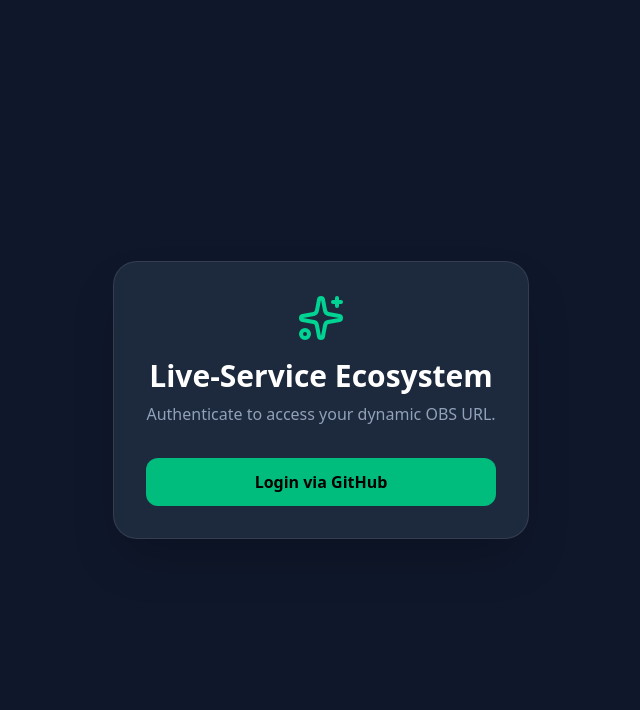
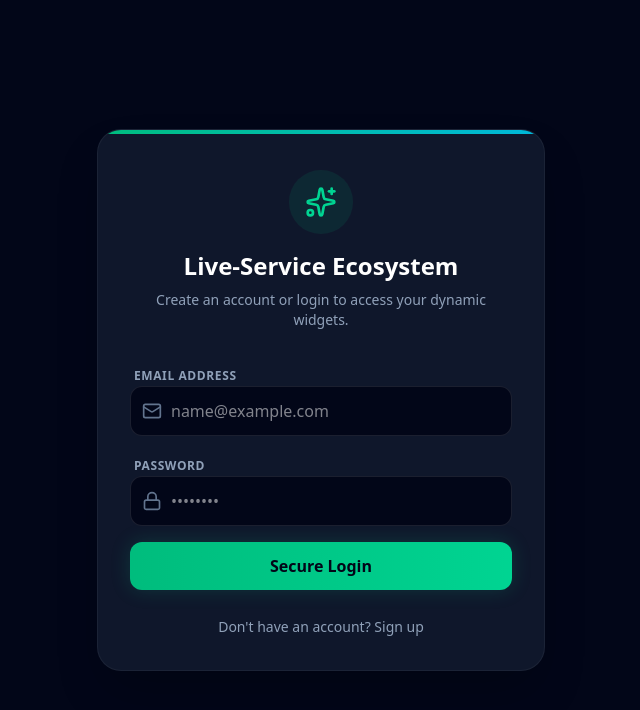
Before and after one commit to SimplyNickish/Animal-Adoption-Rotator, a Next.js app: page / in a window 1280 px wide. Shown: the top 710 px of the page, without its empty margins (319-959 px from the left). Built offline with nearby package versions, Linux system fonts and the light colour scheme; no server answers.

Commit message:
feat: implemented retail email and password authentication

```diff
--- a/src/app/page.tsx
+++ b/src/app/page.tsx
@@ -3,11 +3,19 @@
 import { useState, useEffect } from 'react';
 import { createClient } from '../lib/supabase/client';
 import { motion, AnimatePresence } from 'motion/react';
-import { Settings, Sparkles, AlertTriangle } from 'lucide-react';
+import { Settings, Sparkles, AlertTriangle, Mail, Lock, Loader2 } from 'lucide-react';
 
 export default function Dashboard() {
   const [session, setSession] = useState<any>(null);
   const [widgetId, setWidgetId] = useState<string>('');
+
+  // Auth Form State
+  const [email, setEmail] = useState('');
+  const [password, setPassword] = useState('');
+  const [isLoginFlow, setIsLoginFlow] = useState(true);
+  const [authError, setAuthError] = useState('');
+  const [isLoading, setIsLoading] = useState(false);
+
   const supabase = createClient();
 
   useEffect(() => {
@@ -34,7 +42,6 @@
 
       let finalWidgetId = data?.widget_id;
 
-      // If user doesn't have a widget URL yet, permanently generate one for them
       if (!finalWidgetId) {
         const newUrlId = Math.random().toString(36).substring(2, 12);
         const { data: newRow, error: insertError } = await supabase.from('widgets')
@@ -57,32 +64,113 @@
     }
   };
 
-  const signIn = async () => {
+  const handleAuth = async (e: React.FormEvent) => {
+    e.preventDefault();
+    setAuthError('');
+    setIsLoading(true);
+
     try {
       if (!process.env.NEXT_PUBLIC_SUPABASE_URL) {
-        alert("System Configuration Error: Missing Supabase Analytics Environment Keys. Please verify Vercel environment.");
+        setAuthError("System Configuration Error: Missing Supabase Keys.");
+        setIsLoading(false);
         return;
       }
-      await supabase.auth.signInWithOAuth({
-        provider: 'github',
-        options: { redirectTo: window.location.origin }
-      });
-    } catch (e) {
-      console.error("Auth redirect failed: ", e);
-      alert("Authentication Service is currently unavailable. Contact Administrator.");
+
+      if (isLoginFlow) {
+        const { error } = await supabase.auth.signInWithPassword({ email, password });
+        if (error) setAuthError(error.message);
+      } else {
+        const { error } = await supabase.auth.signUp({ email, password });
+        if (error) {
+          setAuthError(error.message);
+        } else {
+          // Instruct user to check email if Supabase confirmation is active
+          setAuthError("Success! If you don't instantly log in, please check your email for a confirmation link.");
+        }
+      }
+    } catch (err: any) {
+      setAuthError(err.message || "An unexpected error occurred.");
+    } finally {
+      setIsLoading(false);
     }
   };
 
   if (!session) {
     return (
-      <div className="w-full h-full flex flex-col items-center justify-center p-8 bg-slate-900">
-        <motion.div initial={{ opacity: 0, y: 20 }} animate={{ opacity: 1, y: 0 }} className="bg-slate-800 p-8 rounded-3xl text-center max-w-md border border-white/10 shadow-2xl">
-          <Sparkles className="w-12 h-12 text-emerald-400 mx-auto mb-4" />
-          <h1 className="text-3xl font-bold mb-2">Live-Service Ecosystem</h1>
-          <p className="text-slate-400 mb-8">Authenticate to access your dynamic OBS URL.</p>
-          <button onClick={signIn} className="w-full bg-emerald-500 hover:bg-emerald-400 text-black font-bold py-3 px-6 rounded-xl transition-colors">
-            Login via GitHub
+      <div className="w-full min-h-screen flex flex-col items-center justify-center p-8 bg-slate-950">
+        <motion.div initial={{ opacity: 0, y: 20 }} animate={{ opacity: 1, y: 0 }} className="bg-slate-900 p-8 pt-10 rounded-3xl w-full max-w-md border border-white/5 shadow-2xl relative overflow-hidden">
+          <div className="absolute top-0 left-0 w-full h-1 bg-gradient-to-r from-emerald-500 to-cyan-500"></div>
+
+          <div className="text-center mb-8">
+            <div className="inline-flex items-center justify-center w-16 h-16 rounded-full bg-emerald-500/10 mb-4">
+              <Sparkles className="w-8 h-8 text-emerald-400" />
+            </div>
+            <h1 className="text-2xl font-bold text-white mb-2">Live-Service Ecosystem</h1>
+            <p className="text-slate-400 text-sm">Create an account or login to access your dynamic widgets.</p>
+          </div>
+
+          <form onSubmit={handleAuth} className="space-y-4">
+            <div className="space-y-1">
+              <label className="text-xs font-semibold text-slate-400 uppercase tracking-wider pl-1">Email Address</label>
+              <div className="relative">
+                <Mail className="w-5 h-5 text-slate-500 absolute left-3 top-1/2 -translate-y-1/2" />
+                <input
+                  type="email"
+                  autoComplete="email"
+                  value={email}
+                  onChange={(e) => setEmail(e.target.value)}
+                  className="w-full bg-slate-950 border border-white/10 rounded-xl py-3 pl-10 pr-4 text-white focus:outline-none focus:border-emerald-500/50 focus:ring-1 focus:ring-emerald-500/50 transition-all font-medium"
+                  placeholder="name@example.com"
+                  required
+                />
+              </div>
+            </div>
+
+            <div className="space-y-1">
+              <label className="text-xs font-semibold text-slate-400 uppercase tracking-wider pl-1">Password</label>
+              <div className="relative">
+                <Lock className="w-5 h-5 text-slate-500 absolute left-3 top-1/2 -translate-y-1/2" />
+                <input
+                  type="password"
+                  autoComplete={isLoginFlow ? "current-password" : "new-password"}
+                  value={password}
+                  onChange={(e) => setPassword(e.target.value)}
+                  className="w-full bg-slate-950 border border-white/10 rounded-xl py-3 pl-10 pr-4 text-white focus:outline-none focus:border-emerald-500/50 focus:ring-1 focus:ring-emerald-500/50 transition-all font-medium"
+                  placeholder="••••••••"
+                  required
+                  minLength={6}
+                />
+              </div>
+            </div>
+
+            <AnimatePresence>
+              {authError && (
+                <motion.div initial={{ opacity: 0, height: 0 }} animate={{ opacity: 1, height: 'auto' }} exit={{ opacity: 0, height: 0 }} className="overflow-hidden">
+                  <div className={`text-sm p-3 rounded-lg border ${authError.includes('Success') ? 'bg-emerald-500/10 border-emerald-500/20 text-emerald-400' : 'bg-red-500/10 border-red-500/20 text-red-400'}`}>
+                    {authError}
+                  </div>
+                </motion.div>
+              )}
+            </AnimatePresence>
+
+            <button
+              type="submit"
+              disabled={isLoading}
+              className="w-full bg-gradient-to-r from-emerald-500 to-emerald-400 hover:from-emerald-400 hover:to-emerald-300 text-slate-950 font-bold py-3 px-6 rounded-xl transition-all shadow-[0_0_20px_rgba(16,185,129,0.2)] hover:shadow-[0_0_30px_rgba(16,185,129,0.4)] flex items-center justify-center mt-2 disabled:opacity-70 disabled:cursor-not-allowed"
+            >
+              {isLoading ? <Loader2 className="w-5 h-5 animate-spin" /> : (isLoginFlow ? 'Secure Login' : 'Create Account')}
             </button>
+          </form>
+
+          <div className="mt-6 text-center">
+            <button
+              type="button"
+              onClick={() => { setIsLoginFlow(!isLoginFlow); setAuthError(''); }}
+              className="text-sm text-slate-400 hover:text-white transition-colors"
+            >
+              {isLoginFlow ? "Don't have an account? Sign up" : "Already have an account? Log in"}
+            </button>
+          </div>
         </motion.div>
       </div>
     );
@@ -95,35 +183,38 @@
           <Settings className="w-6 h-6 text-emerald-400" />
           Widget Dashboard
         </h1>
-        <button onClick={() => supabase.auth.signOut()} className="text-slate-400 hover:text-white transition-colors">
+        <button onClick={() => supabase.auth.signOut()} className="text-slate-400 hover:text-white transition-colors bg-white/5 hover:bg-white/10 px-4 py-2 rounded-lg font-medium">
           Sign Out
         </button>
       </header>
 
       <main className="flex-1">
-        <div className="bg-slate-800 p-8 rounded-3xl border border-white/10 shadow-xl max-w-3xl">
-          <h2 className="text-xl font-semibold mb-4 text-emerald-300">Your OBS Source URL</h2>
-          <p className="text-slate-400 mb-6">Add this URL to OBS Studio as a "Browser Source". Ensure the background is transparent.</p>
+        <div className="bg-slate-800 p-8 rounded-3xl border border-white/5 shadow-2xl max-w-3xl">
+          <h2 className="text-xl font-semibold mb-2 text-white">Your Streaming URL</h2>
+          <p className="text-slate-400 mb-8">Add this precise URL to OBS Studio as a "Browser Source".</p>
 
           <div className="flex gap-4 items-center">
+            <div className="flex-1 relative">
+               <div className="absolute inset-0 bg-gradient-to-r from-emerald-500/20 to-cyan-500/20 blur-xl opacity-50 rounded-xl"></div>
                <input
                  type="text"
                  readOnly
                  value={`${typeof window !== 'undefined' ? window.location.origin : ''}/widget/${widgetId}`}
-              className="flex-1 bg-slate-900 border border-white/10 rounded-xl px-4 py-3 font-mono text-emerald-400"
+                 className="relative w-full bg-slate-950 border border-white/10 rounded-xl px-5 py-4 font-mono text-emerald-400 shadow-inner focus:outline-none"
                />
+            </div>
             <button
               onClick={() => navigator.clipboard.writeText(`${window.location.origin}/widget/${widgetId}`)}
-              className="bg-white/10 hover:bg-white/20 text-white font-medium py-3 px-6 rounded-xl transition-colors"
+              className="bg-emerald-500 hover:bg-emerald-400 text-slate-950 font-bold py-4 px-8 rounded-xl transition-colors shadow-lg shrink-0"
             >
-              Copy Link
+              Copy URL
             </button>
           </div>
 
-          <div className="mt-8 p-4 bg-emerald-500/10 border border-emerald-500/20 rounded-xl flex items-start gap-3">
-            <AlertTriangle className="w-5 h-5 text-emerald-400 shrink-0 mt-0.5" />
-            <div className="text-sm text-emerald-100/70">
-              Your unique widget ID enforces the global transparent property needed for native OBS transparent scaling out-of-the-box.
+          <div className="mt-8 p-5 bg-indigo-500/10 border border-indigo-500/20 rounded-xl flex items-start gap-4">
+            <AlertTriangle className="w-6 h-6 text-indigo-400 shrink-0 mt-0.5" />
+            <div className="text-sm text-indigo-200/80 leading-relaxed font-medium">
+              This widget ecosystem dynamically enforces background transparency on all endpoints. You do not need to inject custom CSS into OBS; simply paste the URL above and crop visually.
             </div>
           </div>
         </div>
```
Lines whose indentation alone changed are shown as unchanged.
